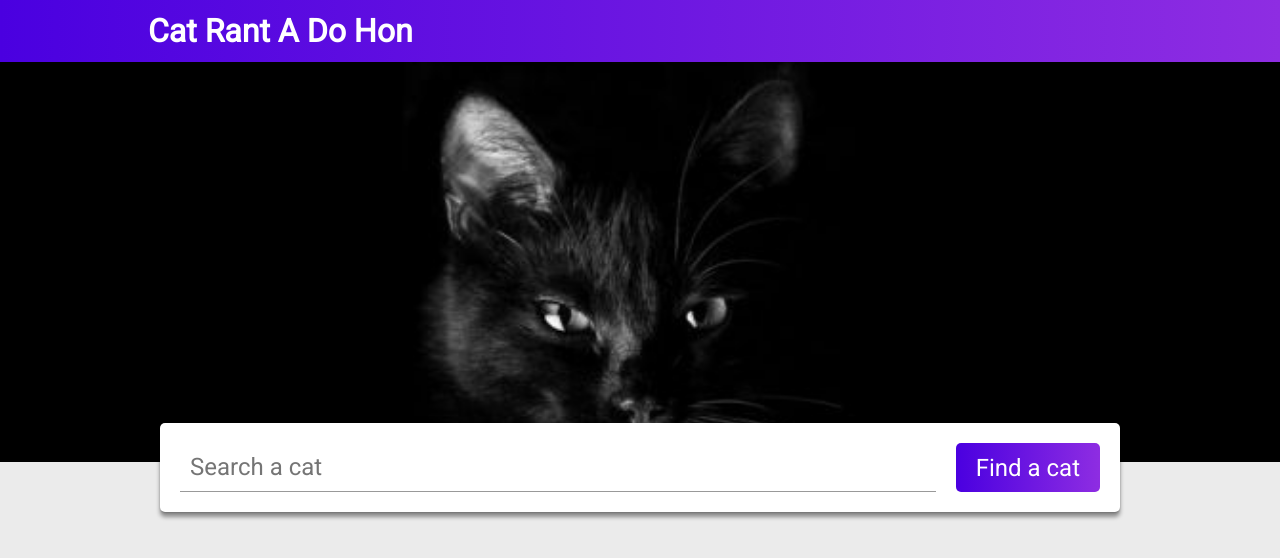
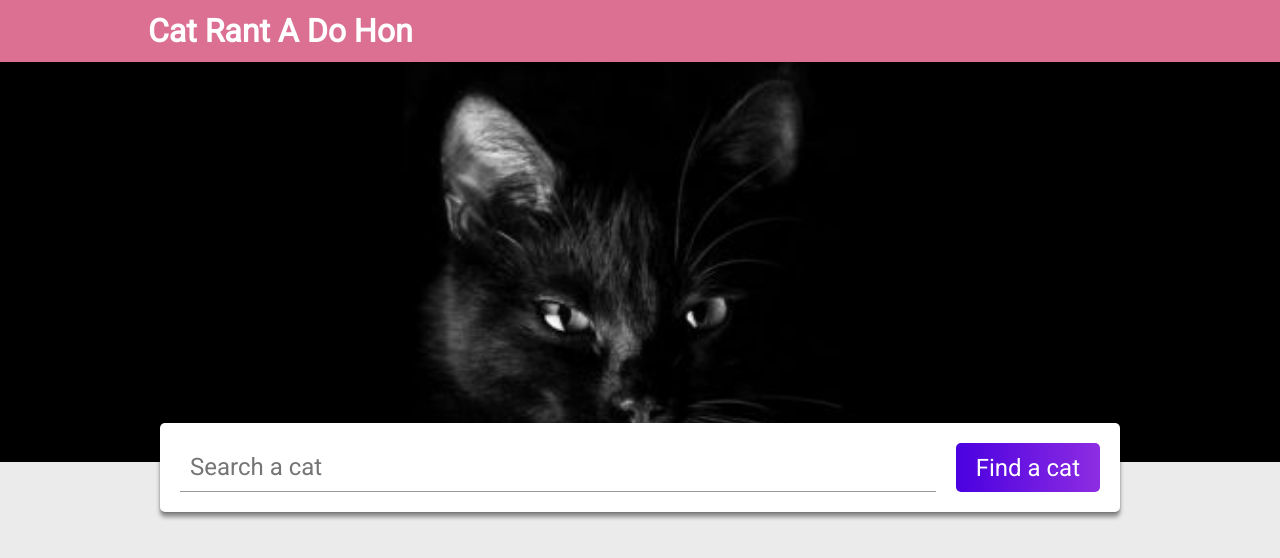
Before and after one commit to noelrosales/cats, a plain HTML site: page index.html in a window 1280 px wide. Drawn offline with Linux system fonts and the light colour scheme.

Commit message:
Changed header background

```diff
--- a/public/css/style.css
+++ b/public/css/style.css
@@ -12,9 +12,10 @@ body{
 }
 
 header{
-    background: #8E2DE2;
+    /* background: #8E2DE2;
     background: -webkit-linear-gradient(to right, #4A00E0, #8E2DE2);
-    background: linear-gradient(to right, #4A00E0, #8E2DE2);
+    background: linear-gradient(to right, #4A00E0, #8E2DE2); */
+    background: palevioletred;
     color: #fff;
 }
 
```
